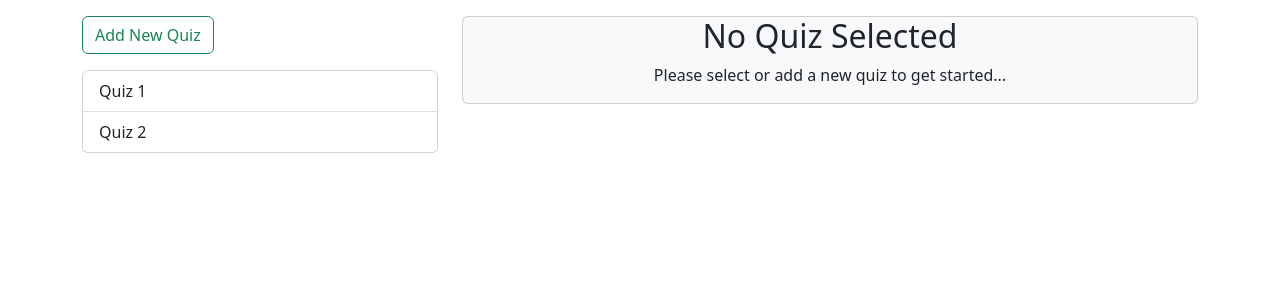
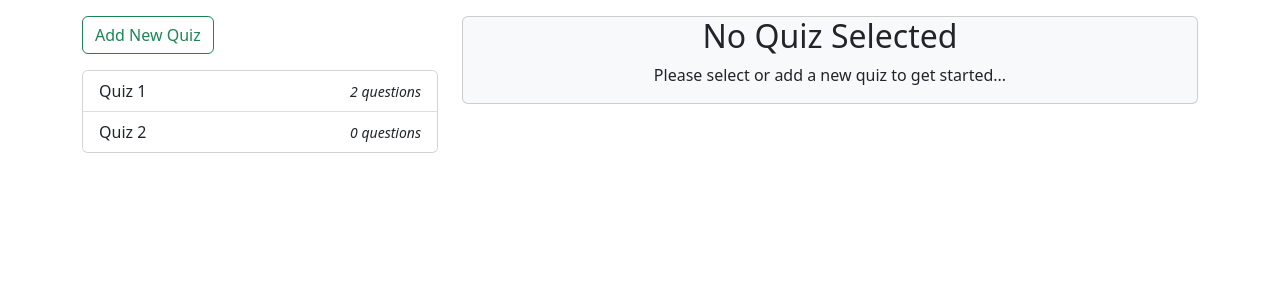
Before and after one commit to tsteelematc/quiz-editor-22f, an Angular app: page / in a window 1280 px wide. Shown: the top 300 px of the page. Built offline with nearby package versions, Linux system fonts and the light colour scheme.

Commit message:
Added quiz count.
Hopefully my idiotic stakeholders like this feature. Morons : - )

```diff
--- a/src/app/app.component.html
+++ b/src/app/app.component.html
@@ -10,12 +10,19 @@
       <div class="card mt-3">
         <div class="list-group list-group-flush">
           <button
-            class="list-group-item list-group-item-action"
+            class="list-group-item list-group-item-action d-flex justify-content-between align-items-center"
             *ngFor="let q of quizzes"
             [class.active]="q === selectedQuiz"
             (click)="selectQuiz(q)"
           >
-            {{ q.quizName }}
+            <span
+              class="text-truncate mr-5"
+            >
+              {{ q.quizName }}
+            </span>
+            <small class="fst-italic fw-lighter text-nowrap">
+              {{ q.quizQuestions.length }} question<span *ngIf="q.quizQuestions.length !== 1">s</span>
+            </small>
           </button>
         </div>
       </div>
```
